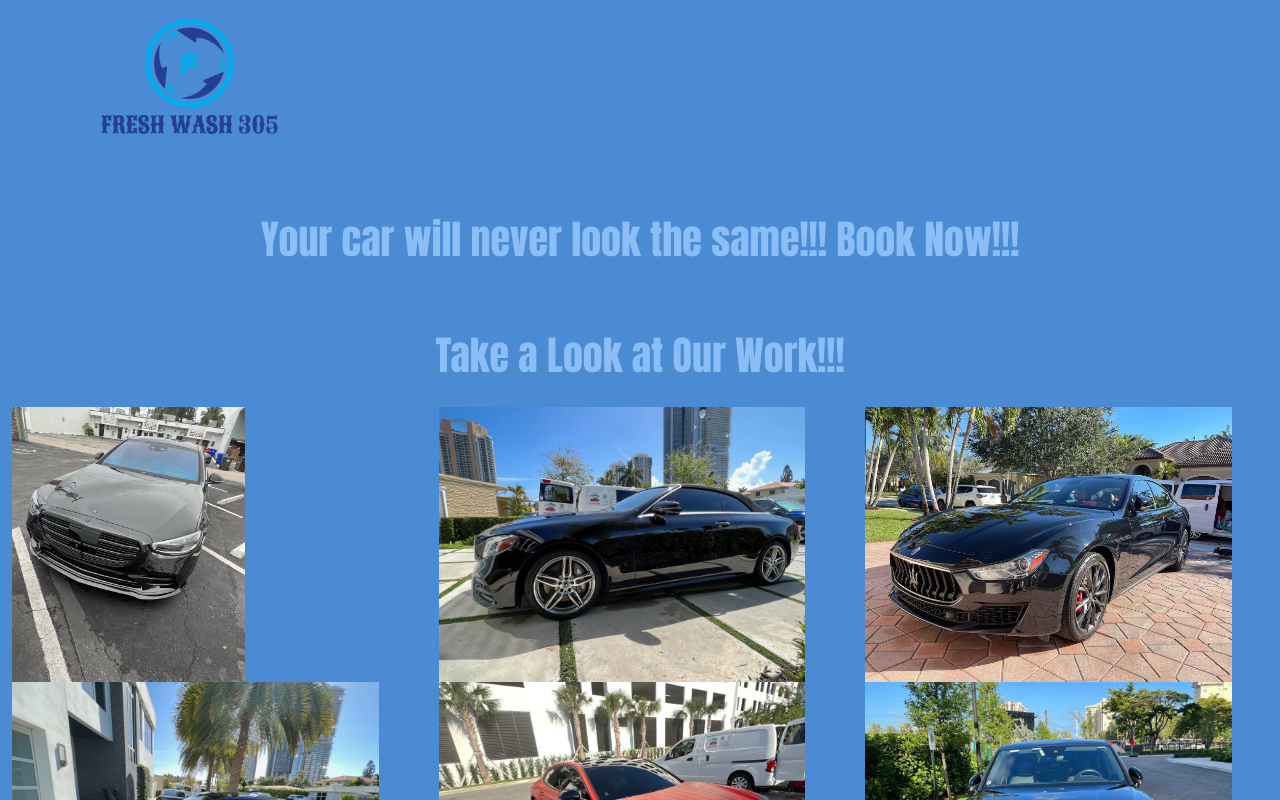
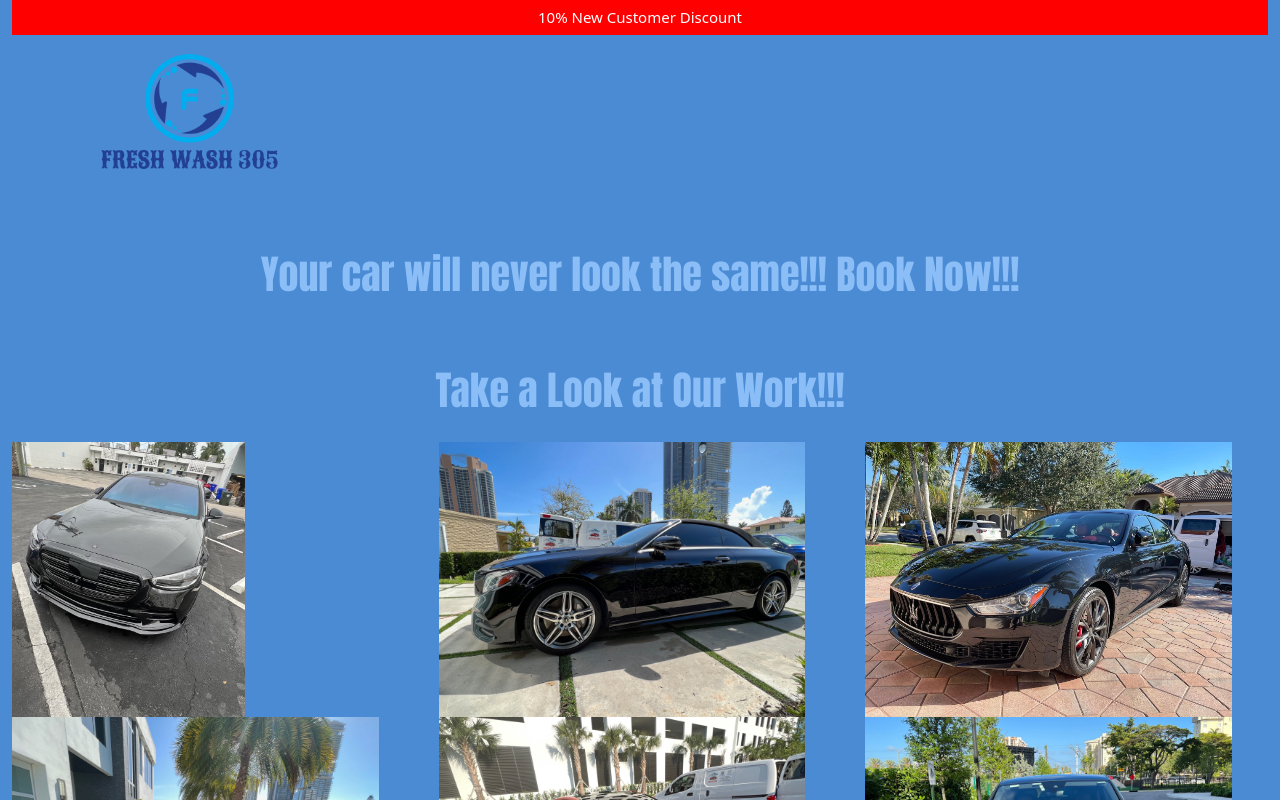
Before and after one commit to justcodeshalom1/freshwash305, a React (Create React App) app: page / in a window 1280 px wide. Shown: the top 800 px of the page. Built offline with nearby package versions, Linux system fonts and the light colour scheme.

Commit message:
”changes”

```diff
--- a/src/components/announcemet.js
+++ b/src/components/announcemet.js
@@ -14,7 +14,7 @@ const Container = styled.div`
 const announcemet = () => {
     return (
         <Container>
-            15% New Customer Discount
+            10% New Customer Discount
         </Container>
     )
 }
--- a/src/pages/home.js
+++ b/src/pages/home.js
@@ -22,6 +22,7 @@ const home = () => {
       <div className="container-fluid" >
       <div className="row">
           <div className="col-md-12">
+          <Announcement/>
           </div>
 
       </div>
```
